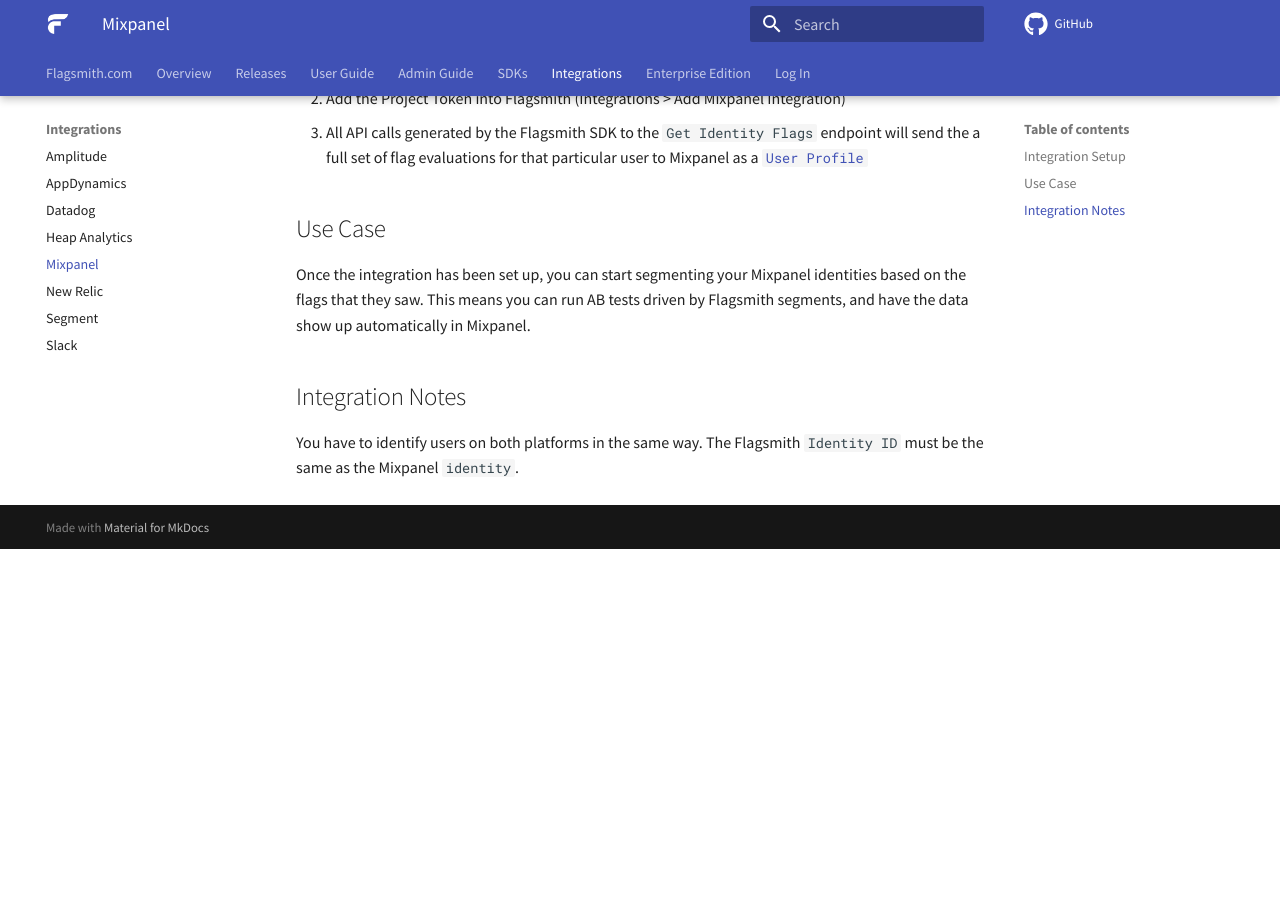
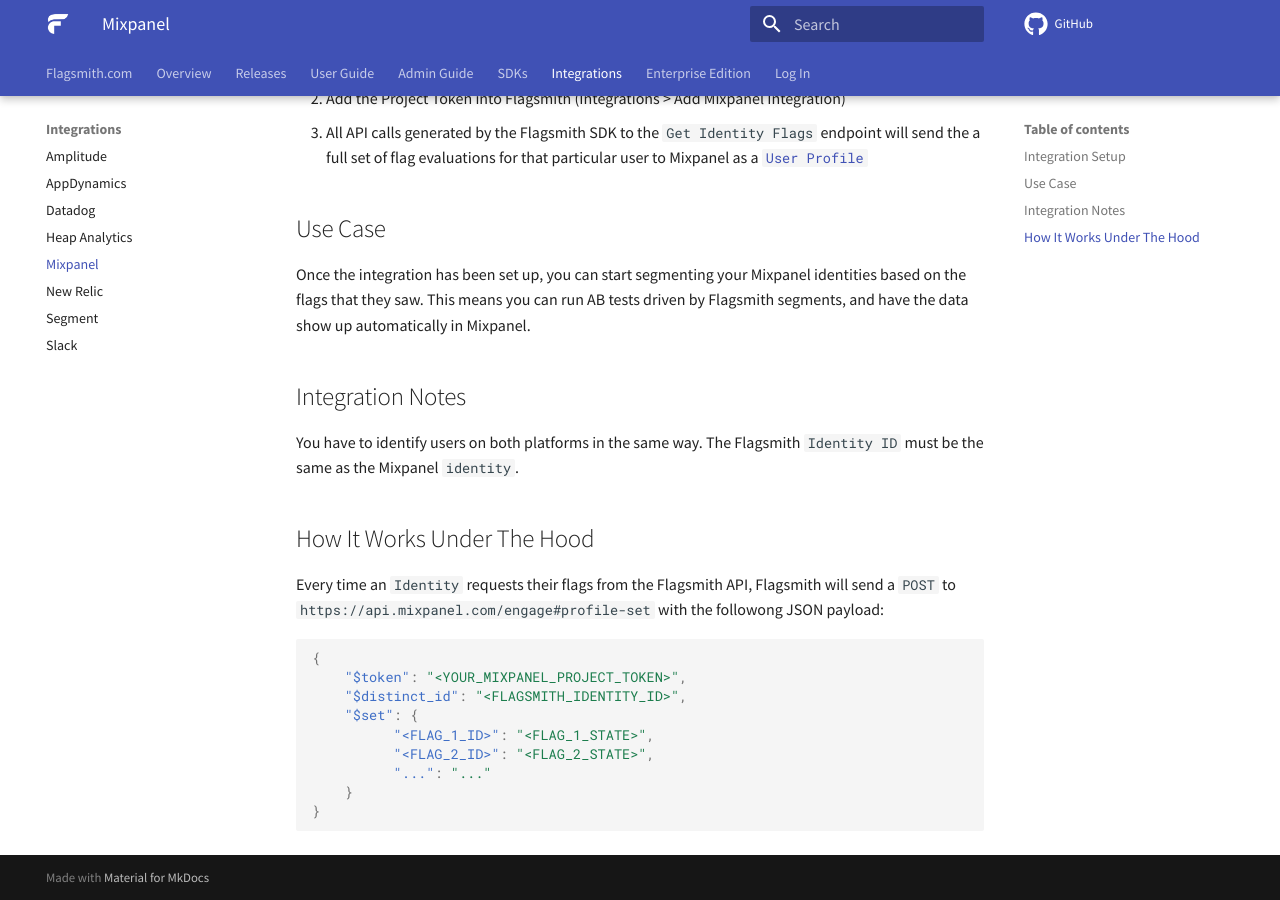
Before and after one commit to Flagsmith/flagsmith-docs, an MkDocs documentation site: the page built from docs/integrations/mixpanel.md, in a window 1280 px wide and 900 px high, scrolled down 700 px. Built offline with MkDocs 1.6.1 and Material for MkDocs 9.7.7, drawn with Linux system fonts in a browser that asks for light colours; comment, search, counter and statistics services are not loaded; before the commit the page ends 1249 px from its top, so only the background shows below that.

Commit message:
More Mixpanel info

````diff
--- a/docs/integrations/mixpanel.md
+++ b/docs/integrations/mixpanel.md
@@ -22,3 +22,19 @@ Once the integration has been set up, you can start segmenting your Mixpanel ide
 ## Integration Notes
 
 You have to identify users on both platforms in the same way. The Flagsmith `Identity ID` must be the same as the Mixpanel `identity`.
+
+## How It Works Under The Hood
+
+Every time an `Identity` requests their flags from the Flagsmith API, Flagsmith will send a `POST` to `https://api.mixpanel.com/engage#profile-set` with the followong JSON payload:
+
+```json
+{
+    "$token": "<YOUR_MIXPANEL_PROJECT_TOKEN>",
+    "$distinct_id": "<FLAGSMITH_IDENTITY_ID>",
+    "$set": {
+          "<FLAG_1_ID>": "<FLAG_1_STATE>",
+          "<FLAG_2_ID>": "<FLAG_2_STATE>",
+          "...": "..."
+    }
+}
+```
````
